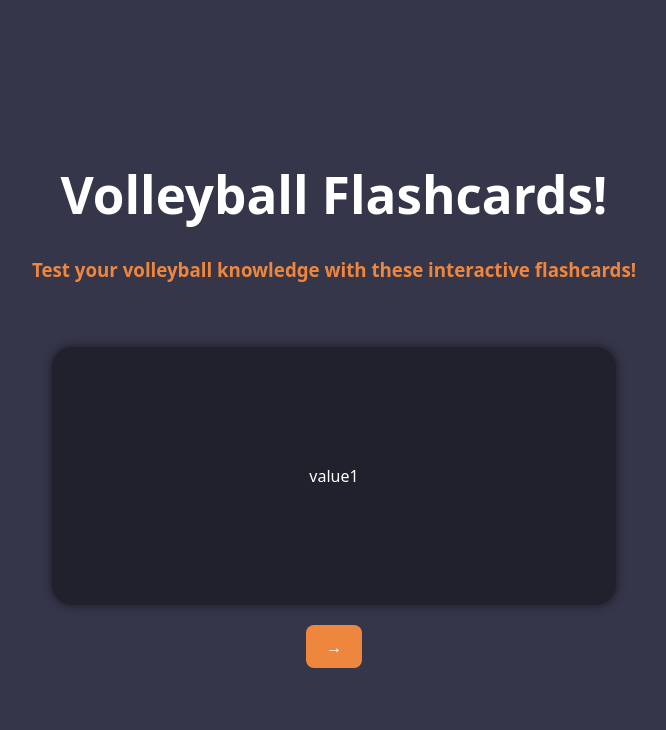
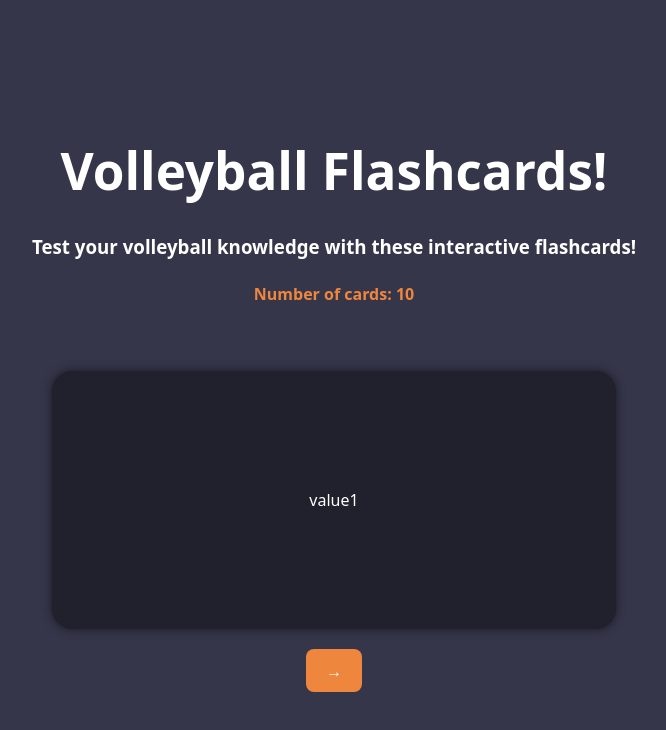
Before and after one commit to Bran7astic/Flashcards-, a React (Vite) app: page / in a window 1280 px wide. Shown: the top 730 px of the page, without its empty margins (306-972 px from the left). Built offline with nearby package versions, Linux system fonts and the light colour scheme.

Commit message:
feat: added text to display number of cards

```diff
--- a/src/App.jsx
+++ b/src/App.jsx
@@ -36,7 +36,8 @@ function App() {
   return (
     <>
       <h1>Volleyball Flashcards!</h1>
-      <h3 id="desc">Test your volleyball knowledge with these interactive flashcards!</h3>
+      <h3 id="">Test your volleyball knowledge with these interactive flashcards!</h3>
+      <h4 id="desc">Number of cards: {cardSet.length}</h4>
       <br/>
       <Flashcard text={reveal? key : val} onClick={toggleCard}/>
       <button className="nextButton" onClick={nextCard}> →</button>
```
